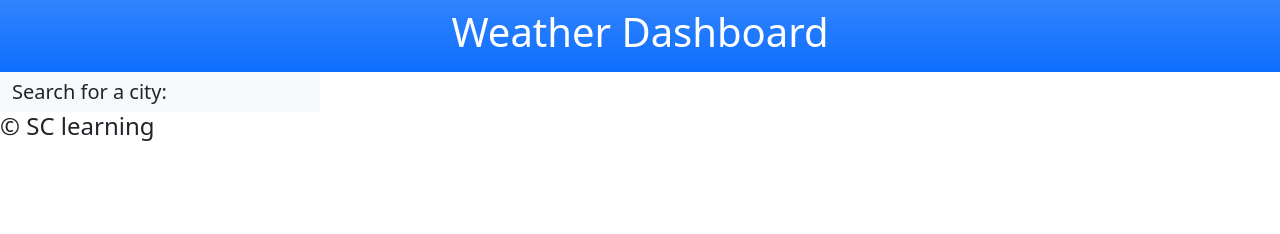
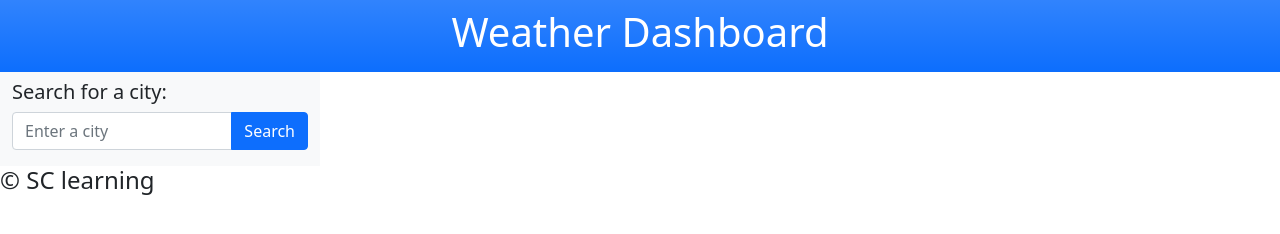
Before and after one commit to Sam-Cowman/Weather-Dash, a plain HTML site: page index.html in a window 1280 px wide. Drawn offline with nearby package versions, Linux system fonts and the light colour scheme.

Commit message:
Added search field with button

```diff
--- a/index.html
+++ b/index.html
@@ -22,6 +22,13 @@
             <div class="row">
                 <div class="col-lg-3 bg-light">
                     <h5 class ="mt-2"> Search for a city: </h5>
+                    <div class="input-group mb-3">
+                      <input id="enter-city" type="text" class="form-control" placeholder="Enter a city" aria-label="Enter a city">
+                      <button class="btn btn-primary btn-block" type="submit" id="search button">Search</button>
+                    </div>
+                </div>
+                <div class="col-lg-9">
+
                 </div>
             </div>
 
```
